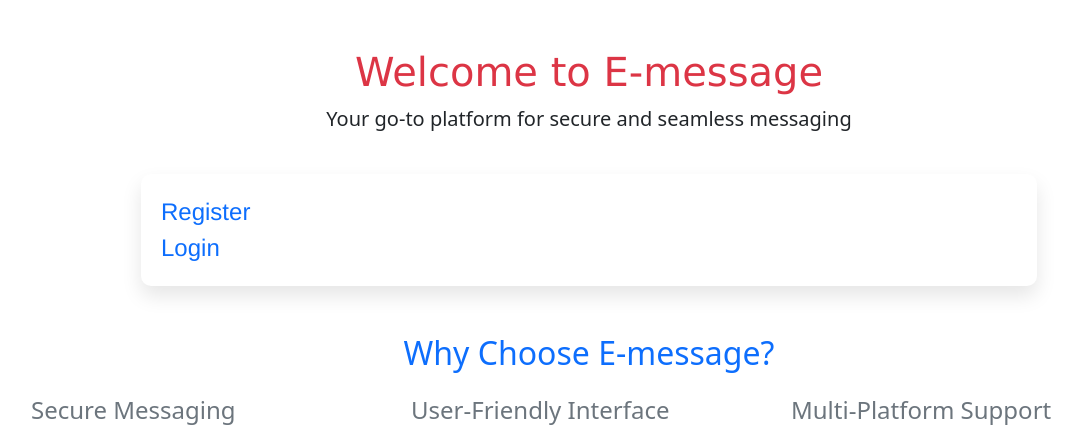
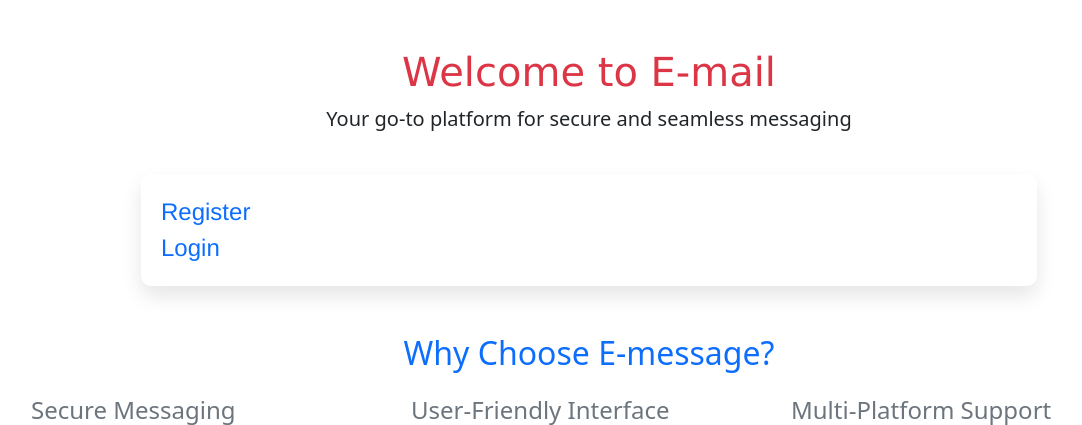
Before and after one commit to arj1234567/Spam-mail-filtering, a Django app: page / in a window 1280 px wide. Shown: the top 425 px of the page, without its empty margins (51-1133 px from the left). Run offline with Django 5.2, Linux system fonts and the light colour scheme; some libraries are stand-ins or nearby versions.

Commit message:
Update index page

```diff
--- a/templates/common/index.html
+++ b/templates/common/index.html
@@ -23,7 +23,7 @@
     <div class="container mt-5">
         <div class="row">
             <div class="col-12 text-center">
-                <h1 class="text-danger" style="font-family: 'Lucida Sans', 'Lucida Sans Regular', 'Lucida Grande', 'Lucida Sans Unicode', Geneva, Verdana, sans-serif;">Welcome to E-message</h1>
+                <h1 class="text-danger" style="font-family: 'Lucida Sans', 'Lucida Sans Regular', 'Lucida Grande', 'Lucida Sans Unicode', Geneva, Verdana, sans-serif;">Welcome to E-mail</h1>
                 <p class="lead">Your go-to platform for secure and seamless messaging</p>
             </div>
         </div>
```
